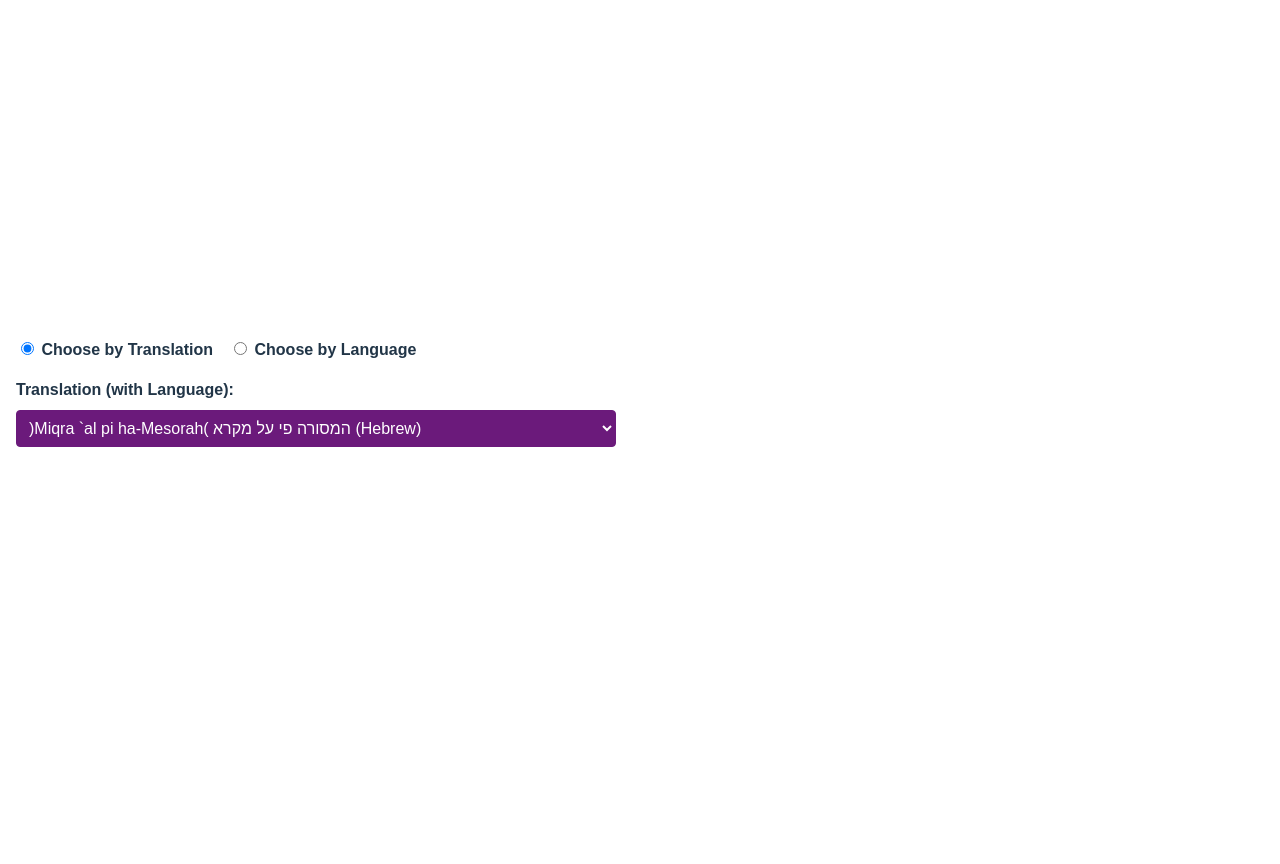
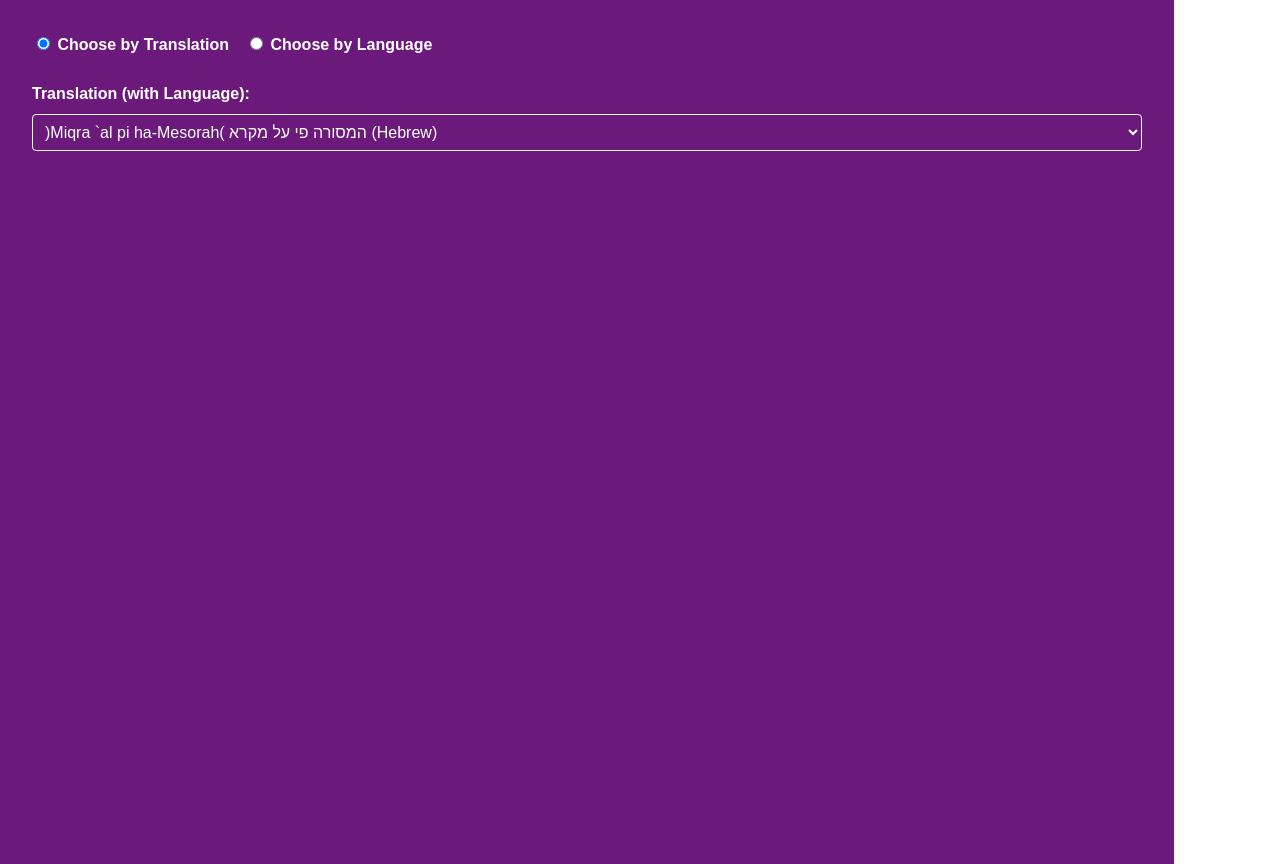
Before and after one commit to Tomcat9771/bible-dropdown-app, a React (Vite) app: page / in a window 1280 px wide. Before the commit the page ends 800 px from the top, so only its background shows below. Built offline with nearby package versions, Linux system fonts and the light colour scheme.

Commit message:
Update background to purple

```diff
--- a/src/App.jsx
+++ b/src/App.jsx
@@ -119,20 +119,20 @@ export default function App() {
   );
 }
 
-// Inline styles
 const styles = {
   container: {
-    padding: '1rem',
+    backgroundColor: '#6B1A7B',
+    minHeight: '100vh',
+    padding: '2rem',
     fontFamily: 'sans-serif',
-    maxWidth: '600px',
-    margin: '0 auto',
   },
   field: {
-    marginBottom: '1rem',
+    marginBottom: '1.5rem',
   },
   label: {
     display: 'inline-block',
     fontWeight: 'bold',
+    color: 'white',
     verticalAlign: 'middle',
   },
   select: {
@@ -142,7 +142,7 @@ const styles = {
     fontSize: '1rem',
     backgroundColor: '#6B1A7B',
     color: 'white',
-    border: '1px solid #6B1A7B',
+    border: '1px solid #FFFFFF',
     borderRadius: '4px',
     marginTop: '0.5rem',
   },
```
